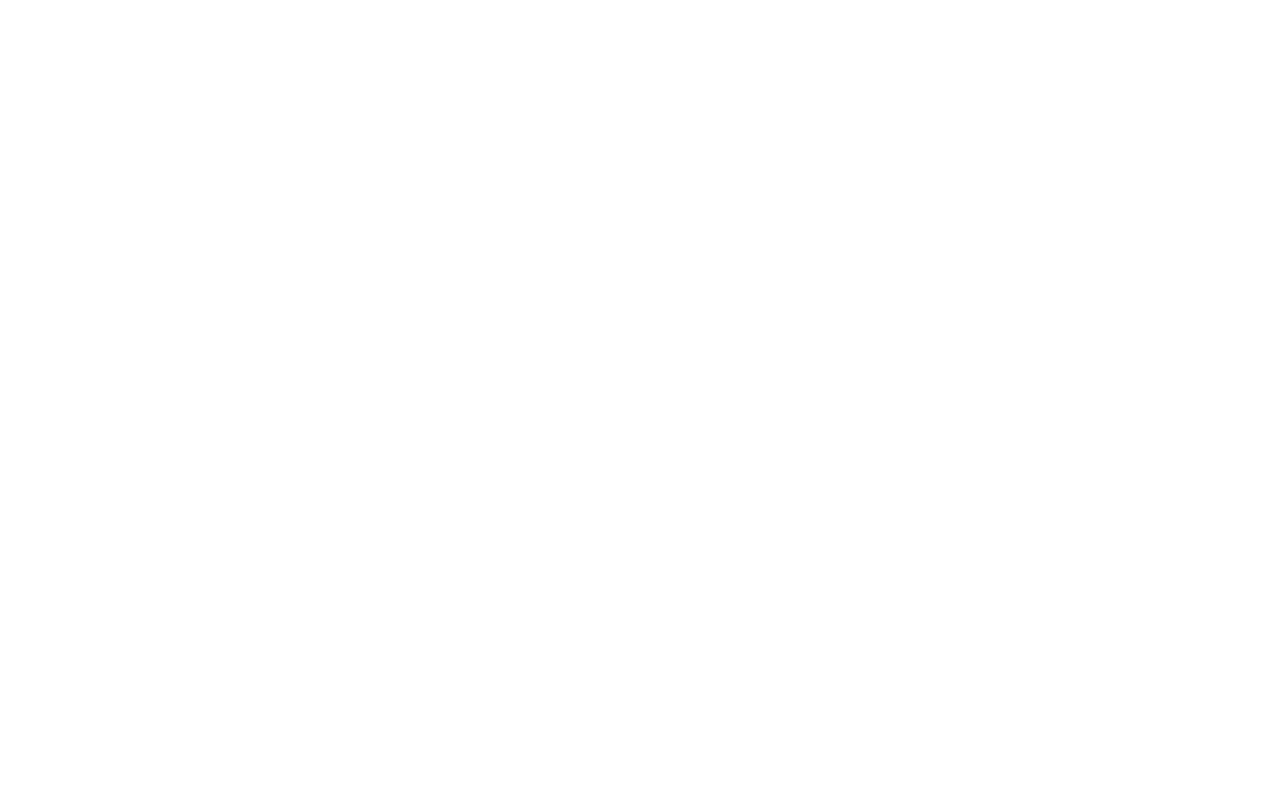
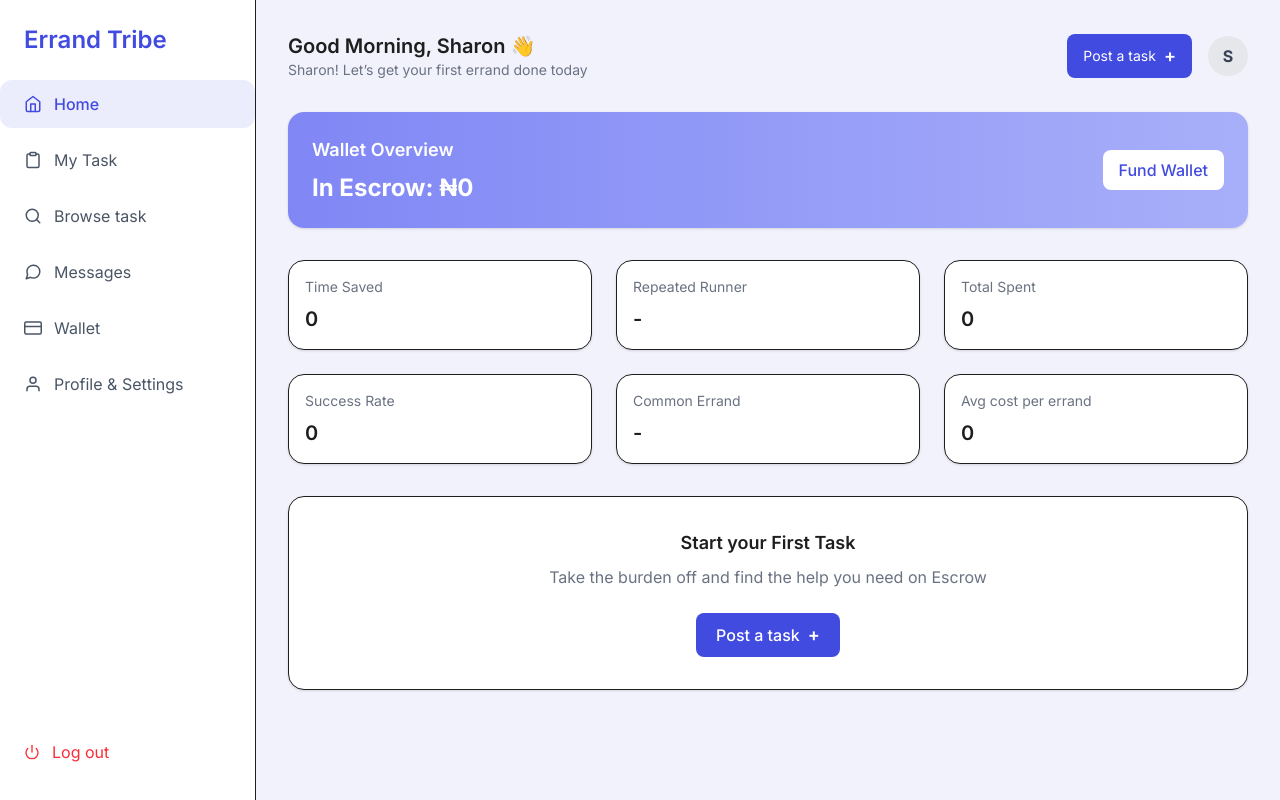
Before and after one commit to Rach-1-maker/errand-tribe, a Next.js app: page /tasker/dashboard in a window 1280 px wide. Built offline with nearby package versions, Linux system fonts and the light colour scheme.

Commit message:
feat: adjust location access dropdown  layout

```diff
--- a/src/app/components/LocationAccess.tsx
+++ b/src/app/components/LocationAccess.tsx
@@ -111,7 +111,7 @@
 
             {/* Dropdown Options */}
             {showDropdown && (
-              <div className={`absolute left-16 mt-1 w-[80%] bg-white border border-gray-200 rounded-lg shadow-sm transition-all duration-300 overflow-hidden z-10 ${
+              <div className={`absolute left-16 ml-8 mt-1 w-[33%] bg-white border border-gray-200 rounded-lg shadow-sm transition-all duration-300 overflow-hidden z-10 ${
                 showDropdown ? "max-h-40 opacity-100" : "max-h-0 opacity-0"
               }`}>
                 <div
--- a/src/app/tasker/dashboard/page.tsx
+++ b/src/app/tasker/dashboard/page.tsx
@@ -1,9 +1,116 @@
-import React from 'react'
+"use client";
 
-export default function page() {
+import { useState } from "react";
+import { FiHome, FiClipboard, FiSearch, FiMessageCircle, FiCreditCard, FiUser, FiPower } from "react-icons/fi";
+import Image from "next/image";
+
+export default function TaskerDashboard() {
+  const [active, setActive] = useState("Home");
+
+  const menu = [
+    { name: "Home", icon: <FiHome /> },
+    { name: "My Task", icon: <FiClipboard /> },
+    { name: "Browse task", icon: <FiSearch /> },
+    { name: "Messages", icon: <FiMessageCircle /> },
+    { name: "Wallet", icon: <FiCreditCard /> },
+    { name: "Profile & Settings", icon: <FiUser /> },
+  ];
+
   return (
-    <div>
+    <div className="flex min-h-screen bg-[#F2F2FD] text-[#1E1E1E]">
+      {/* Sidebar */}
+      <aside className="w-64 bg-white flex flex-col justify-between py-6 border-r">
+        <div>
+          <div className="px-6 pb-6 text-2xl font-semibold text-[#424BE0]">
+            Errand Tribe
+          </div>
+          <nav className="space-y-2">
+            {menu.map((item) => (
+              <button
+                key={item.name}
+                onClick={() => setActive(item.name)}
+                className={`flex items-center w-full gap-3 px-6 py-3 text-left rounded-xl transition ${
+                  active === item.name
+                    ? "bg-[#ECEDFC] text-[#424BE0] font-medium"
+                    : "text-gray-600 hover:bg-[#F6F7FF]"
+                }`}
+              >
+                <span className="text-lg">{item.icon}</span>
+                {item.name}
+              </button>
+            ))}
+          </nav>
+        </div>
 
+        <button className="flex items-center gap-3 px-6 py-3 text-red-500 hover:bg-red-50 transition">
+          <FiPower />
+          Log out
+        </button>
+      </aside>
+
+      {/* Main content */}
+      <main className="flex-1 p-8">
+        {/* Topbar */}
+        <div className="flex justify-between items-center mb-8">
+          <div>
+            <h1 className="text-xl font-semibold">Good Morning, Sharon 👋</h1>
+            <p className="text-gray-500 text-sm">
+              Sharon! Let’s get your first errand done today
+            </p>
+          </div>
+
+          <div className="flex items-center gap-4">
+            <button className="bg-[#424BE0] text-white px-4 py-2 rounded-lg hover:bg-[#353CCB] transition text-sm flex items-center gap-2">
+              Post a task <span className="text-lg font-semibold">+</span>
+            </button>
+            <div className="w-10 h-10 rounded-full bg-gray-200 flex items-center justify-center font-bold text-gray-700">
+              S
+            </div>
+          </div>
+        </div>
+
+        {/* Wallet Overview */}
+        <div className="bg-gradient-to-r from-[#8087F5] to-[#A8AFF9] text-white rounded-2xl p-6 mb-8 flex justify-between items-center shadow">
+          <div>
+            <h2 className="text-lg font-semibold">Wallet Overview</h2>
+            <p className="text-2xl font-bold mt-2">In Escrow: ₦0</p>
+          </div>
+          <button className="bg-white text-[#424BE0] px-4 py-2 rounded-lg font-medium hover:bg-gray-100 transition">
+            Fund Wallet
+          </button>
+        </div>
+
+        {/* Stats Cards */}
+        <div className="grid grid-cols-3 gap-6 mb-8">
+          {[
+            { title: "Time Saved", value: 0 },
+            { title: "Repeated Runner", value: "-" },
+            { title: "Total Spent", value: 0 },
+            { title: "Success Rate", value: 0 },
+            { title: "Common Errand", value: "-" },
+            { title: "Avg cost per errand", value: 0 },
+          ].map((stat, i) => (
+            <div
+              key={i}
+              className="bg-white rounded-2xl shadow-sm p-4 border hover:shadow-md transition"
+            >
+              <p className="text-sm text-gray-500">{stat.title}</p>
+              <p className="text-xl font-semibold mt-2">{stat.value}</p>
+            </div>
+          ))}
+        </div>
+
+        {/* CTA card */}
+        <div className="bg-white rounded-2xl shadow-sm p-8 text-center border">
+          <h3 className="text-lg font-semibold mb-2">Start your First Task</h3>
+          <p className="text-gray-500 mb-6">
+            Take the burden off and find the help you need on Escrow
+          </p>
+          <button className="bg-[#424BE0] text-white px-5 py-2 rounded-lg font-medium hover:bg-[#353CCB] transition flex items-center justify-center mx-auto gap-2">
+            Post a task <span className="text-lg font-semibold">+</span>
+          </button>
+        </div>
+      </main>
     </div>
-  )
+  );
 }
```
